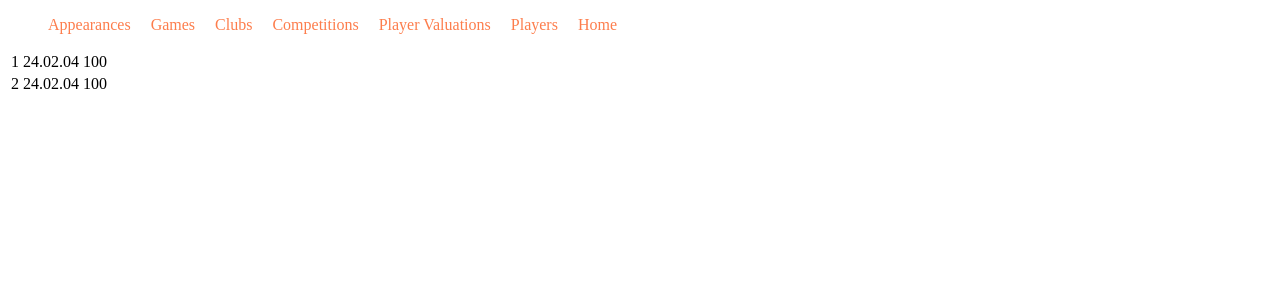
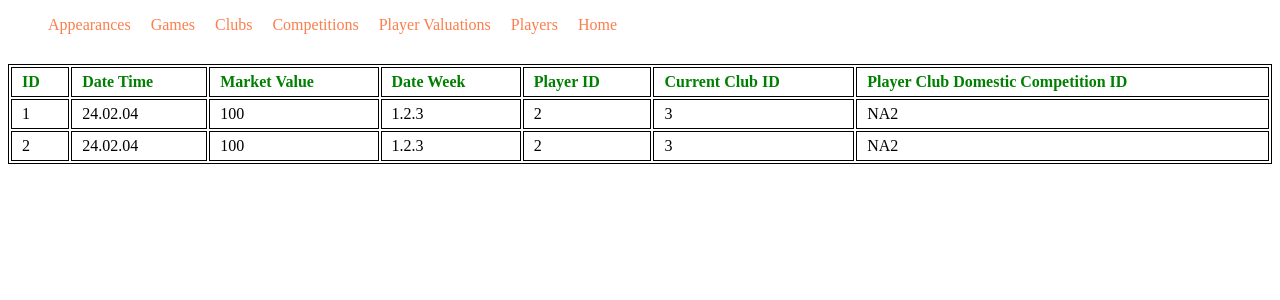
Before and after one commit to itudb2216/itudb2216, a Flask app: page /valuation in a window 1280 px wide. Shown: the top 300 px of the page. Run offline with Flask 2, Linux system fonts and the light colour scheme; data comes from the database, SQL or seed files in the repository.

Commit message:
html and css updated

```diff
--- a/progress/novruzamirov.txt
+++ b/progress/novruzamirov.txt
@@ -12,3 +12,7 @@ player_valuation.html file has been added.
 Some additions to server.py and views.py file
 Some errors have been fixed in other files
 Modifications on front-end part of web page
+
+08.12.2022
+navigation.css file has been updated
+Modifications on player_valuation.html file
--- a/static/navigation.css
+++ b/static/navigation.css
@@ -1,4 +1,4 @@
-.navigation ul {
+  .navigation ul {
     display: flex;
     color: #fd7d4c;
   }
@@ -19,3 +19,20 @@
   a:hover {
     color: rgba(0, 0, 0, 0.733);
   }
+
+  table {
+    width: 100%;
+    border: 1px solid black;
+    margin-top: 30px;
+  }
+
+  table tr, table td, table th{
+  border: 1px solid black;
+  text-align: left;
+  padding: 5px 10px;
+  }
+
+  table th {
+  font-weight: bold;
+  color: green;
+  }
--- a/templates/player_valuation.html
+++ b/templates/player_valuation.html
@@ -1,11 +1,24 @@
 {% extends "navigation.html" %} {% block title %}PLAYER VALUATIONS{% endblock%}
 {% block content %}
 <table class="player_valuation">
+  <tr>
+    <th>ID</th>
+    <th>Date Time</th>
+    <th>Market Value</th>
+    <th>Date Week</th>
+    <th>Player ID</th>
+    <th>Current Club ID</th>
+    <th>Player Club Domestic Competition ID</th>
+  </tr>
   {% for player_valuation_id, player_valuation in valuations %}
   <tr>
     <td>{{player_valuation_id}}</td>
     <td>{{player_valuation.datetime}}</td>
     <td>{{player_valuation.market_value}}</td>
+    <td>{{player_valuation.dateweek}}</td>
+    <td>{{player_valuation.player_id}}</td>
+    <td>{{player_valuation.current_club_id}}</td>
+    <td>{{player_valuation.player_club_domestic_competition_id}}</td>
   </tr>
   {% endfor %}
 </table>
```
